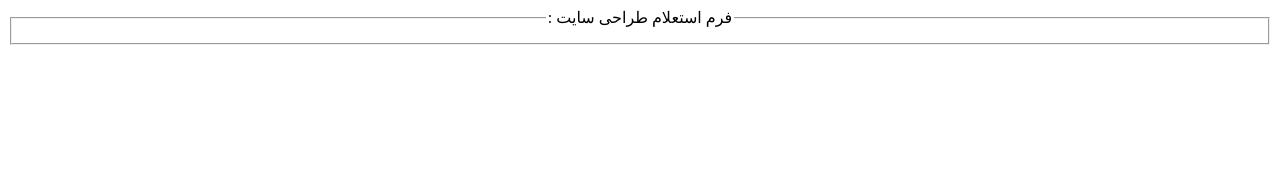
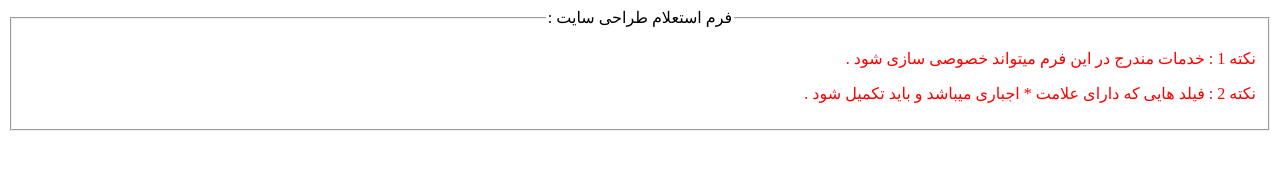
Before and after one commit to hamidst4322/html-form-mini-project, a plain HTML site: page form.html in a window 1280 px wide. Drawn offline with Linux system fonts and the light colour scheme.

Commit message:
Add tips

```diff
--- a/form.html
+++ b/form.html
@@ -10,6 +10,8 @@
 <form action="" dir="rtl">
     <fieldset>
         <legend style="text-align:center;"> فرم استعلام طراحی سایت :</legend>
+        <p style="color: red; font-size: 1rem;">نکته 1 : خدمات مندرج در این فرم میتواند خصوصی سازی شود .</p>
+        <p style="color: red; font-size: 1rem;">نکته 2 : فیلد هایی که دارای علامت * اجباری میباشد و باید تکمیل شود .</p>
     </fieldset>
 </form>
 </body>
```
